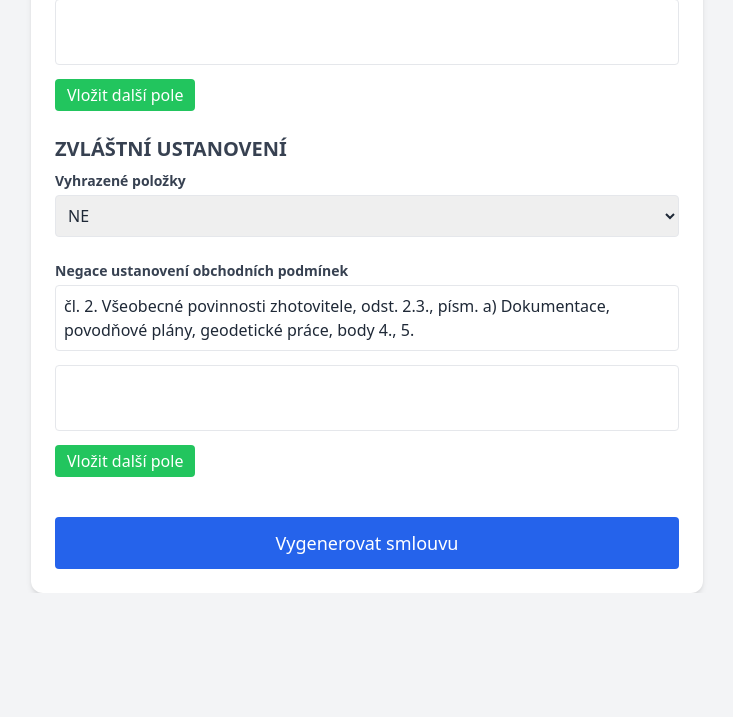
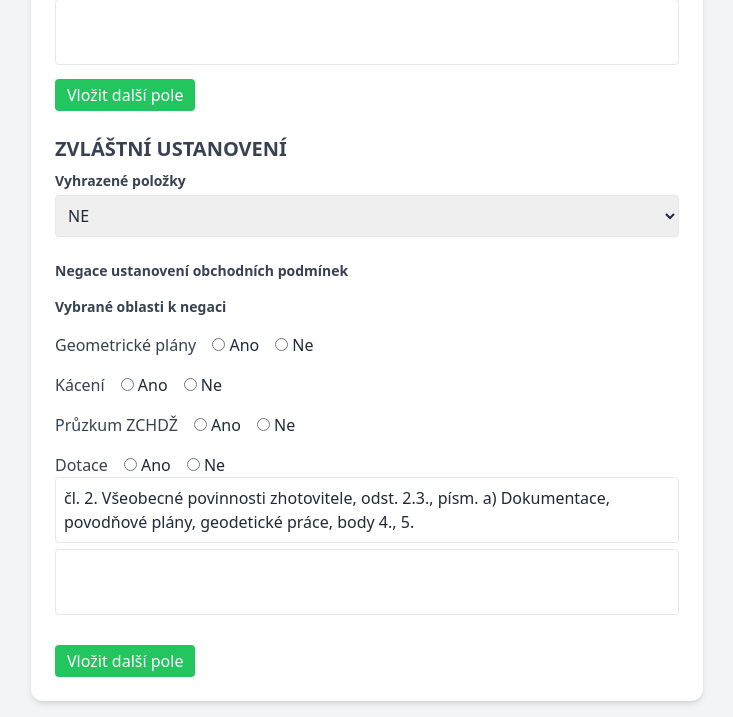
Before and after one commit to JenikAdamira/contract-generator, a Flask app: page / in a window 1280 px wide. Shown: the part 1797-2514 px from the top of the page, without its empty margins (273-1006 px from the left). Before the commit the page ends 2390 px from the top, so only its background shows below. Run offline with Flask 3, Linux system fonts and the light colour scheme; some libraries are stand-ins or nearby versions.

Commit message:
Update form.html

```diff
--- a/templates/form.html
+++ b/templates/form.html
@@ -149,6 +149,37 @@
   Automaticky bude doplněno: čl. 7. Bankovní záruka
 </div>
 <div id="negace-wrapper" class="space-y-2 mb-2">
+    </div>
+
+  <!-- Další možné negace formou otázek -->
+  <div class="mt-4 space-y-4">
+    <h3 class="text-sm font-semibold text-gray-700">Vybrané oblasti k negaci</h3>
+
+    <div class="flex items-center gap-4">
+      <label class="text-gray-700">Geometrické plány</label>
+      <label><input type="radio" name="neg_geom" value="ANO" required /> Ano</label>
+      <label><input type="radio" name="neg_geom" value="NE" /> Ne</label>
+    </div>
+
+    <div class="flex items-center gap-4">
+      <label class="text-gray-700">Kácení</label>
+      <label><input type="radio" name="neg_kaceni" value="ANO" required /> Ano</label>
+      <label><input type="radio" name="neg_kaceni" value="NE" /> Ne</label>
+    </div>
+
+    <div class="flex items-center gap-4">
+      <label class="text-gray-700">Průzkum ZCHDŽ</label>
+      <label><input type="radio" name="neg_pruzkum" value="ANO" required /> Ano</label>
+      <label><input type="radio" name="neg_pruzkum" value="NE" /> Ne</label>
+    </div>
+
+    <div class="flex items-center gap-4">
+      <label class="text-gray-700">Dotace</label>
+      <label><input type="radio" name="neg_dotace" value="ANO" required /> Ano</label>
+      <label><input type="radio" name="neg_dotace" value="NE" /> Ne</label>
+    </div>
+  </div>
+
           <textarea name="negace_1" rows="2" class="w-full p-2 border rounded resize-none">čl. 2. Všeobecné povinnosti zhotovitele, odst. 2.3., písm. a) Dokumentace, povodňové plány, geodetické práce, body 4., 5.</textarea>
           <textarea name="negace_2" rows="2" class="w-full p-2 border rounded resize-none"></textarea>
         </div>
```
